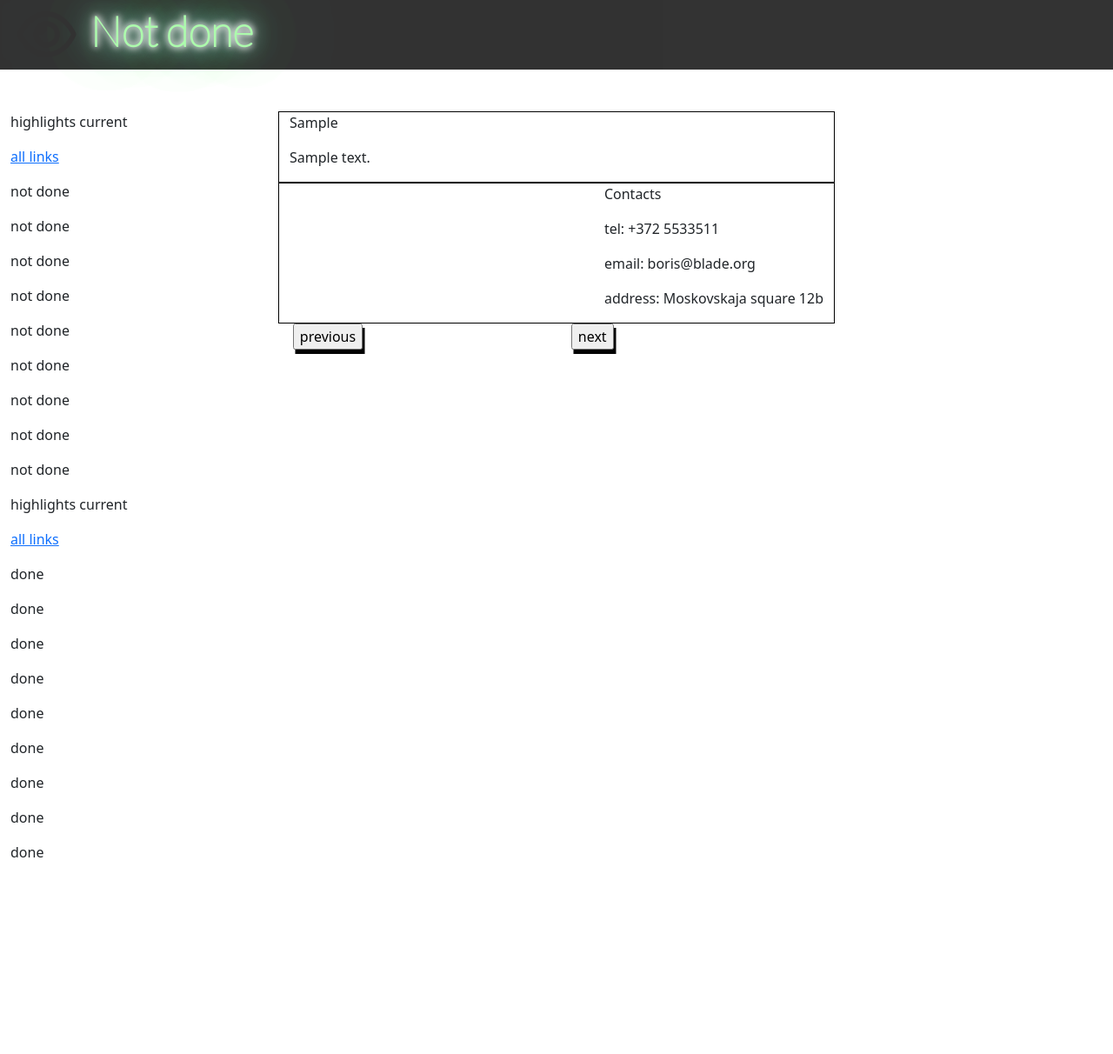
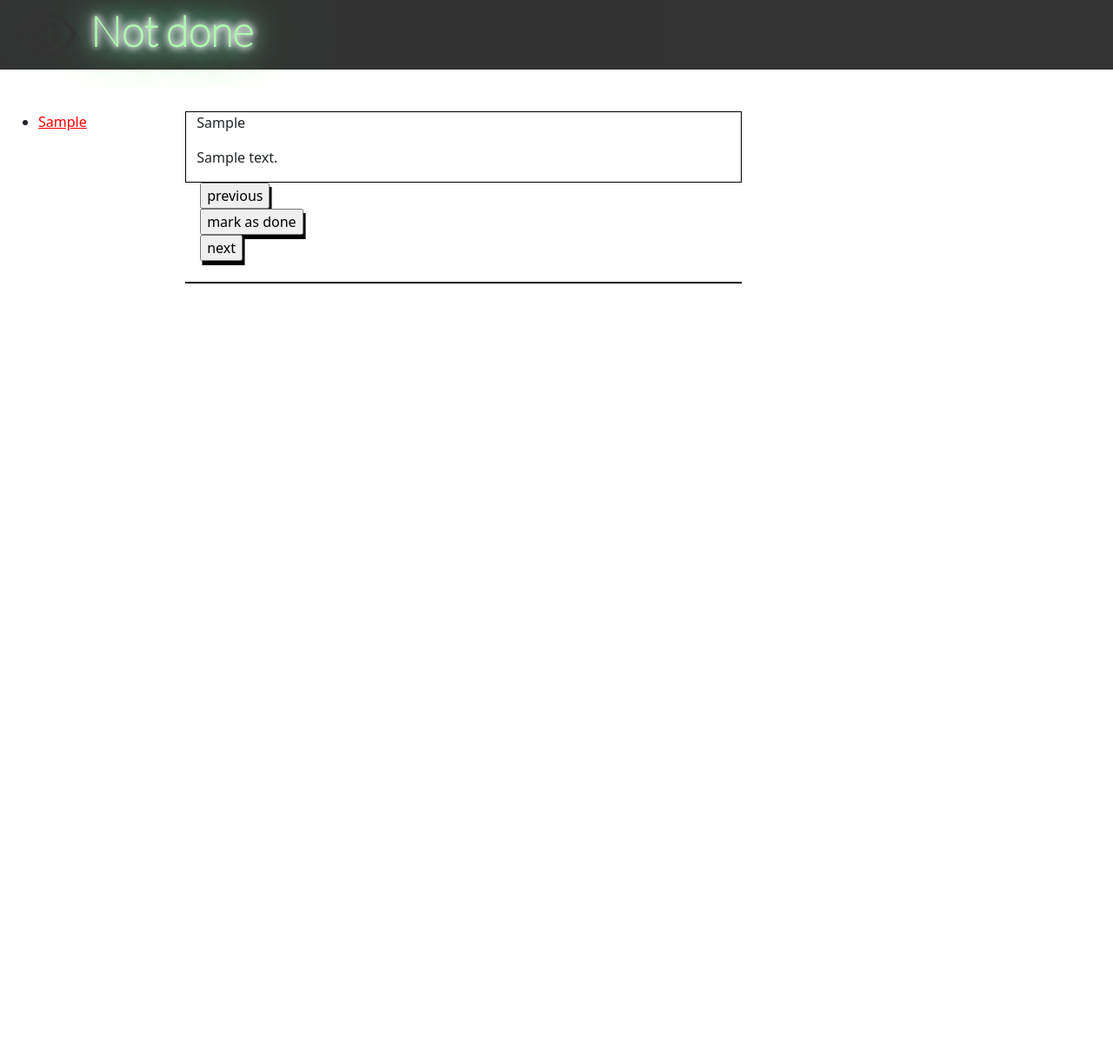
Before and after one commit to dmnth/flask_app, a Flask app: page /activitie/1/ in a window 1280 px wide. Shown: the whole page at 87% size. After the commit the page ends 326 px from the top, so only its background shows below. Run offline with Flask 2, Linux system fonts and the light colour scheme; tables that the repository leaves empty hold one stand-in row (values such as "Sample post"); some libraries are stand-ins or nearby versions.

Commit message:
added left menu/fixed buttons

```diff
--- a/app/routes.py
+++ b/app/routes.py
@@ -14,7 +14,8 @@ def main():
 @app.route('/activitie/<int:id>/')
 def details(id):
     activitie = Activitie.query.get(id)
-    return render_template('activitie.html', id=id, activitie=activitie)
+    activities = Activitie.query.all()
+    return render_template('activitie.html', id=id, activitie=activitie, activities=activities)
 
 @app.route('/', methods=['GET', 'POST'])
 @app.route('/index', methods=['GET', 'POST'])
--- a/app/templates/activitie.html
+++ b/app/templates/activitie.html
@@ -3,19 +3,19 @@
 {% block body %}
 <div class="container-fluid">
     <div class='row'>
-        <div class='col-md-3'>
+        <div class='col-md-2'>
             <div class='list-of-notdones'>
-                <p> highlights current </p>
-                <p><a href='#'> all links</a></p>
-                <p> not done </p>
-                <p> not done </p>
-                <p> not done </p>
-                <p> not done </p>
-                <p> not done </p>
-                <p> not done </p>
-                <p> not done </p>
-                <p> not done </p>
-                <p> not done </p>
+                {% if activitie %}
+                    <ul>
+                        {% for act in activities %}
+                        {% if act.id == activitie.id %}
+                        <li><a style="text-decoration: undeline; color: red;" href={{ url_for('details', id=act.id)}}> {{ act.header }} </a></li>
+                        {% else %}
+                        <li><a href={{ url_for('details', id=act.id)}}> {{ act.header }} </a></li>
+                        {% endif %}
+                        {% endfor %}
+                    </ul>
+                {% endif %}
             </div>
         </div>
         <div class='second col-md-6'>
@@ -26,46 +26,36 @@
                         <p> {{ activitie.description }} <p>
                     </div>
                 </div>
+                <div class='button-container'>
+                    <div class='col-md-4' id='btns'>
+                        <input type='submit' name='prev' value='previous'>
+                    </div>
+                    <div class='col-md-4' id='btns'>
+                        <input type='submit' name='prev' value='mark as done'>
+                    </div>
+                    <div class='col-md-4' id='btns'>
+                        <input type='submit' name='next' value='next'>
+                    </div>
+                </div>
             </div>
             <div class='row'>
                 <div class='center col-md-6'>
+                    <br>
                     <div class='content-container'>
                     </div>
                 </div>
             </div>
             <div class='row'>
                 <div class='right col-md-6'>
-                    <div class='content-container'>
-                        <p> Contacts </p>
-                        <p> tel: +372 5533511 </p>
-                        <p> email: boris@blade.org</p>
-                        <p> address: Moskovskaja square 12b</p>
+                    <div class='content-container nav-btns'>
                     </div>
                 </div>
             </div>
+            <br>
             <div class='row'>
-                <div class='col-md-6 btn-prev'>
-                    <input type='submit' name='prev' value='previous'>
-                </div>
-                <div class='col-md-6 btn-next'>
-                    <input type='submit' name='next' value='next'>
-                    </div>
-                </div>
             </div>
         </div>
-        <div class='col-md-3'>
-            <div class='list-of-notdones'>
-                <p> highlights current </p>
-                <p><a href='#'> all links</a></p>
-                <p>  done </p>
-                <p>  done </p>
-                <p>  done </p>
-                <p>  done </p>
-                <p>  done </p>
-                <p>  done </p>
-                <p>  done </p>
-                <p>  done </p>
-                <p>  done </p>
+        <div class='col-md-4'>
             </div>
         </div>
     </div>
```
